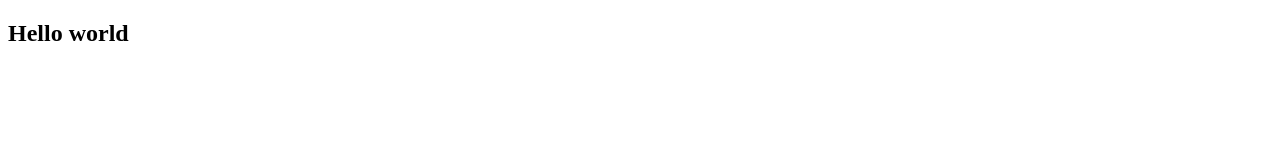
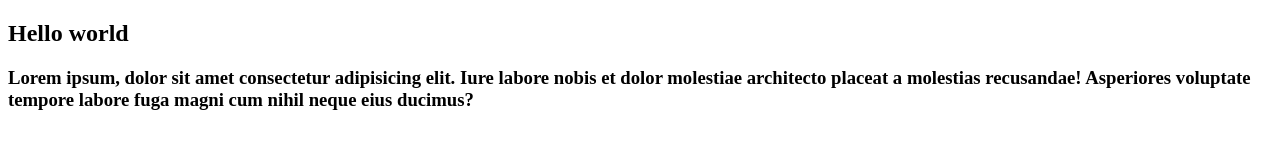
Before and after one commit to al-muhsinjon/nomike, a plain HTML site: page index.html in a window 1280 px wide. Drawn offline with Linux system fonts and the light colour scheme.

Commit message:
lorem text

```diff
--- a/index.html
+++ b/index.html
@@ -8,5 +8,6 @@
 </head>
 <body>
     <h2>Hello world</h2>
+    <h3>Lorem ipsum, dolor sit amet consectetur adipisicing elit. Iure labore nobis et dolor molestiae architecto placeat a molestias recusandae! Asperiores voluptate tempore labore fuga magni cum nihil neque eius ducimus?</h3>
 </body>
 </html>
```
